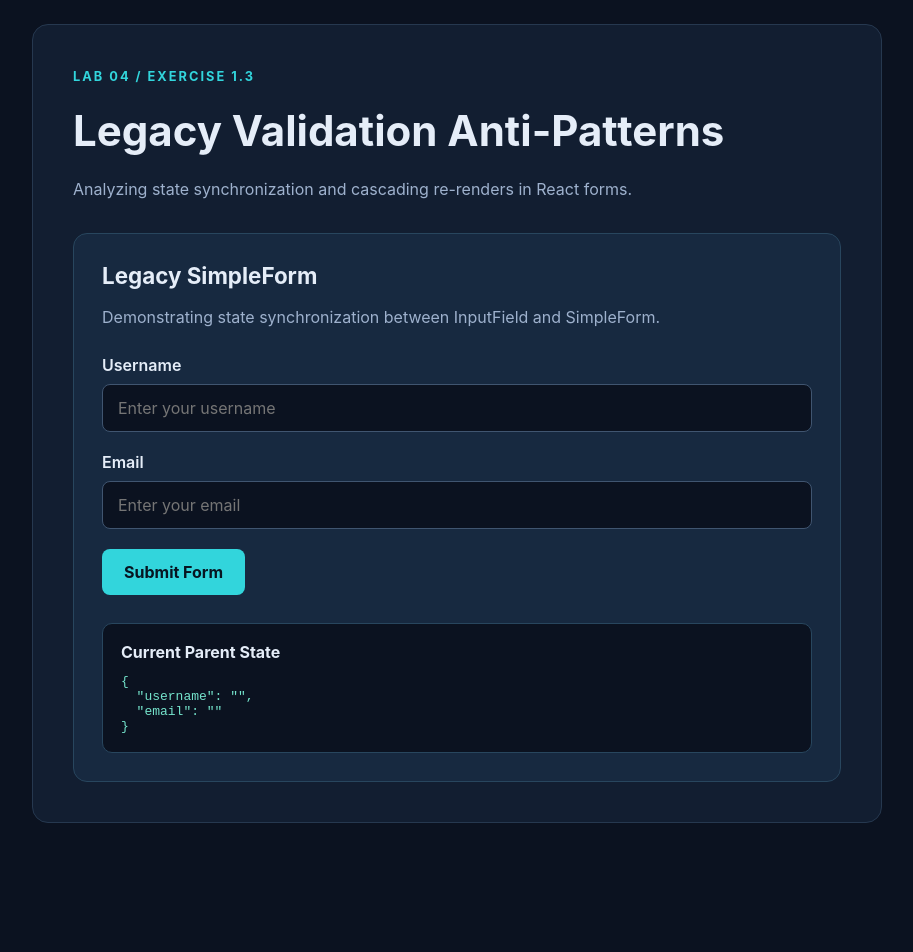
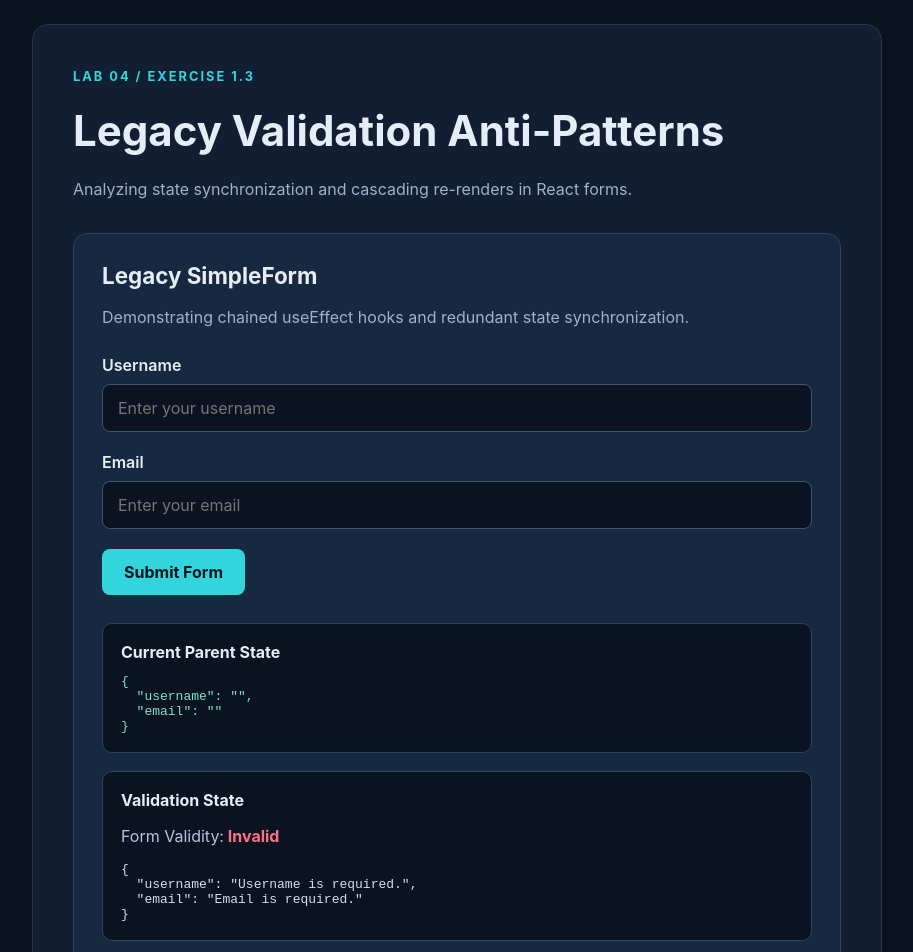
Before and after one commit to tanhung1004/Lab04_EX, a React (Vite) app in the folder Ex1.3_Form_Refactoring/: page / in a window 1280 px wide. Shown: the top 952 px of the page, without its empty margins (183-1096 px from the left). Before the commit the page ends 847 px from the top, so only its background shows below. Built offline with nearby package versions, Linux system fonts and the light colour scheme.

Commit message:
feat(ex1.3): reproduce five legacy useEffect dependencies

```diff
--- a/Ex1.3_Form_Refactoring/src/legacy/InputField.jsx
+++ b/Ex1.3_Form_Refactoring/src/legacy/InputField.jsx
@@ -1,5 +1,5 @@
 
-import { useState } from "react";
+import { useEffect, useRef, useState } from "react";
 
 export default function InputField({
   name,
@@ -7,25 +7,82 @@ export default function InputField({
   type = "text",
   placeholder,
   onValueChange,
+  error = "",
+  submitAttempted = false,
+  scrollToError = false,
 }) {
-  // Local state of InputField
+  // Local input state
   const [localValue, setLocalValue] = useState("");
+  const [localError, setLocalError] = useState("");
+
+  const inputRef = useRef(null);
+
+  /* ==========================================
+     useEffect #1 - syncToParent()
+     Local state -> Parent state
+  ========================================== */
+
+  useEffect(() => {
+    console.log(
+      `[Effect #1] syncToParent(${name})`,
+      localValue
+    );
+
+    onValueChange(name, localValue);
+  }, [localValue, name, onValueChange]);
+
+  /* ==========================================
+     useEffect #4 - syncErrorsToChild()
+     Parent validation error -> Child state
+  ========================================== */
+
+  useEffect(() => {
+    console.log(
+      `[Effect #4] syncErrorsToChild(${name})`,
+      error
+    );
+
+    setLocalError(error);
+  }, [error, name]);
+
+  /* ==========================================
+     useEffect #5 - autoScrollToError()
+     Scroll to the first invalid field
+  ========================================== */
+
+  useEffect(() => {
+    if (!scrollToError || !localError) {
+      return;
+    }
+
+    console.log(
+      `[Effect #5] autoScrollToError(${name})`
+    );
+
+    inputRef.current?.scrollIntoView({
+      behavior: "smooth",
+      block: "center",
+    });
+  }, [scrollToError, localError, name]);
 
   function handleChange(event) {
-    const newValue = event.target.value;
+    // Only update local state.
+    // Parent sync is delayed to Effect #1.
+    setLocalValue(event.target.value);
+  }
 
-    // Update local state
-    setLocalValue(newValue);
-
-    // Synchronize with parent directly (M14)
-    onValueChange(name, newValue);
-  }
+  const showError =
+    Boolean(localError) &&
+    (submitAttempted || localValue.length > 0);
 
   return (
     <div className="form-field">
-      <label htmlFor={name}>{label}</label>
+      <label htmlFor={name}>
+        {label}
+      </label>
 
       <input
+        ref={inputRef}
         id={name}
         name={name}
         type={type}
@@ -33,7 +90,21 @@ export default function InputField({
         placeholder={placeholder}
         onChange={handleChange}
         autoComplete="off"
+        aria-invalid={showError}
+        aria-describedby={
+          showError ? `${name}-error` : undefined
+        }
       />
+
+      {showError && (
+        <p
+          id={`${name}-error`}
+          className="field-error"
+          role="alert"
+        >
+          {localError}
+        </p>
+      )}
     </div>
   );
 }
--- a/Ex1.3_Form_Refactoring/src/legacy/SimpleForm.jsx
+++ b/Ex1.3_Form_Refactoring/src/legacy/SimpleForm.jsx
@@ -1,6 +1,7 @@
 
-import { useState } from "react";
+import { useCallback, useEffect, useState } from "react";
 import InputField from "./InputField";
+import { validateForm } from "../validation/formValidation";
 
 export default function SimpleForm() {
   // Parent form state
@@ -9,29 +10,103 @@ export default function SimpleForm() {
     email: "",
   });
 
+  // Legacy derived states
+  const [errors, setErrors] = useState({});
+  const [isFormValid, setIsFormValid] = useState(false);
+
+  const [submitAttempted, setSubmitAttempted] =
+    useState(false);
   const [submitted, setSubmitted] = useState(false);
 
-  function handleValueChange(name, value) {
-    setFormData((previous) => ({
-      ...previous,
-      [name]: value,
-    }));
+  /* ==========================================
+     Callback used by InputField Effect #1
+  ========================================== */
+
+  const handleValueChange = useCallback((name, value) => {
+    setFormData((previous) => {
+      if (previous[name] === value) {
+        return previous;
+      }
+
+      return {
+        ...previous,
+        [name]: value,
+      };
+    });
 
     setSubmitted(false);
-  }
+  }, []);
+
+  /* ==========================================
+     useEffect #2 - validateField()
+     Parent form data -> Validation errors
+  ========================================== */
+
+  useEffect(() => {
+    console.log(
+      "[Effect #2] validateField()",
+      formData
+    );
+
+    const nextErrors = validateForm(formData);
+
+    setErrors(nextErrors);
+  }, [formData]);
+
+  /* ==========================================
+     useEffect #3 - calcFormValidity()
+     Form data + Errors -> Validity state
+  ========================================== */
+
+  useEffect(() => {
+    const hasValues = Object.values(formData).every(
+      (value) => value.trim().length > 0
+    );
+
+    const hasErrors = Object.keys(errors).length > 0;
+
+    const valid = hasValues && !hasErrors;
+
+    console.log(
+      "[Effect #3] calcFormValidity()",
+      valid
+    );
+
+    setIsFormValid(valid);
+  }, [formData, errors]);
+
+  /* ==========================================
+     Submit handling
+  ========================================== */
 
   function handleSubmit(event) {
     event.preventDefault();
+
+    setSubmitAttempted(true);
+
+    // Validate synchronously before submission
+    // so stale derived state cannot approve invalid data.
+    const currentErrors = validateForm(formData);
+
+    if (Object.keys(currentErrors).length > 0) {
+      setSubmitted(false);
+      return;
+    }
+
     setSubmitted(true);
   }
+
+  const firstErrorField = ["username", "email"].find(
+    (field) => errors[field]
+  );
 
   return (
     <section className="form-card">
       <h2>Legacy SimpleForm</h2>
 
       <p className="form-description">
-        Demonstrating state synchronization between
-        InputField and SimpleForm.
+        Demonstrating chained useEffect hooks
+        and redundant state synchronization.
       </p>
 
       <form onSubmit={handleSubmit} noValidate>
@@ -40,6 +115,12 @@ export default function SimpleForm() {
           label="Username"
           placeholder="Enter your username"
           onValueChange={handleValueChange}
+          error={errors.username || ""}
+          submitAttempted={submitAttempted}
+          scrollToError={
+            submitAttempted &&
+            firstErrorField === "username"
+          }
         />
 
         <InputField
@@ -48,9 +129,18 @@ export default function SimpleForm() {
           type="email"
           placeholder="Enter your email"
           onValueChange={handleValueChange}
+          error={errors.email || ""}
+          submitAttempted={submitAttempted}
+          scrollToError={
+            submitAttempted &&
+            firstErrorField === "email"
+          }
         />
 
-        <button className="submit-btn" type="submit">
+        <button
+          className="submit-btn"
+          type="submit"
+        >
           Submit Form
         </button>
       </form>
@@ -58,7 +148,30 @@ export default function SimpleForm() {
       <div className="form-state">
         <h3>Current Parent State</h3>
 
-        <pre>{JSON.stringify(formData, null, 2)}</pre>
+        <pre>
+          {JSON.stringify(formData, null, 2)}
+        </pre>
+      </div>
+
+      <div className="validation-state">
+        <h3>Validation State</h3>
+
+        <p>
+          Form Validity:
+          <strong
+            className={
+              isFormValid
+                ? "valid-text"
+                : "invalid-text"
+            }
+          >
+            {isFormValid ? " Valid" : " Invalid"}
+          </strong>
+        </p>
+
+        <pre>
+          {JSON.stringify(errors, null, 2)}
+        </pre>
       </div>
 
       {submitted && (
--- a/Ex1.3_Form_Refactoring/src/styles/index.css
+++ b/Ex1.3_Form_Refactoring/src/styles/index.css
@@ -159,3 +159,49 @@ h1 {
     padding: 18px;
   }
 }
+
+/* ========================================
+   M15 - LEGACY VALIDATION STYLES
+======================================== */
+
+.field-error {
+  margin-top: 8px;
+  color: #fb7185;
+  font-size: 0.86rem;
+}
+
+.form-field input[aria-invalid="true"] {
+  border-color: #fb7185;
+}
+
+.validation-state {
+  margin-top: 18px;
+  padding: 18px;
+  border: 1px solid #28465e;
+  border-radius: 10px;
+  background: #0b1220;
+}
+
+.validation-state h3 {
+  margin: 0 0 14px;
+  font-size: 1rem;
+}
+
+.validation-state p {
+  color: #b3c5df;
+}
+
+.validation-state pre {
+  margin: 0;
+  color: #d2def0;
+  white-space: pre-wrap;
+  overflow-wrap: anywhere;
+}
+
+.valid-text {
+  color: #75e4cc;
+}
+
+.invalid-text {
+  color: #fb7185;
+}
--- a/Ex1.3_Form_Refactoring/src/validation/formValidation.js
+++ b/Ex1.3_Form_Refactoring/src/validation/formValidation.js
@@ -0,0 +1,27 @@
+
+/* ==========================================
+   M15 - FORM VALIDATION RULES
+========================================== */
+
+export function validateForm(formData) {
+  const errors = {};
+
+  const username = formData.username.trim();
+  const email = formData.email.trim();
+
+  // Username validation
+  if (!username) {
+    errors.username = "Username is required.";
+  } else if (username.length < 3) {
+    errors.username = "Username must have at least 3 characters.";
+  }
+
+  // Email validation
+  if (!email) {
+    errors.email = "Email is required.";
+  } else if (!/^[^\s@]+@[^\s@]+\.[^\s@]+$/.test(email)) {
+    errors.email = "Please enter a valid email address.";
+  }
+
+  return errors;
+}
```
